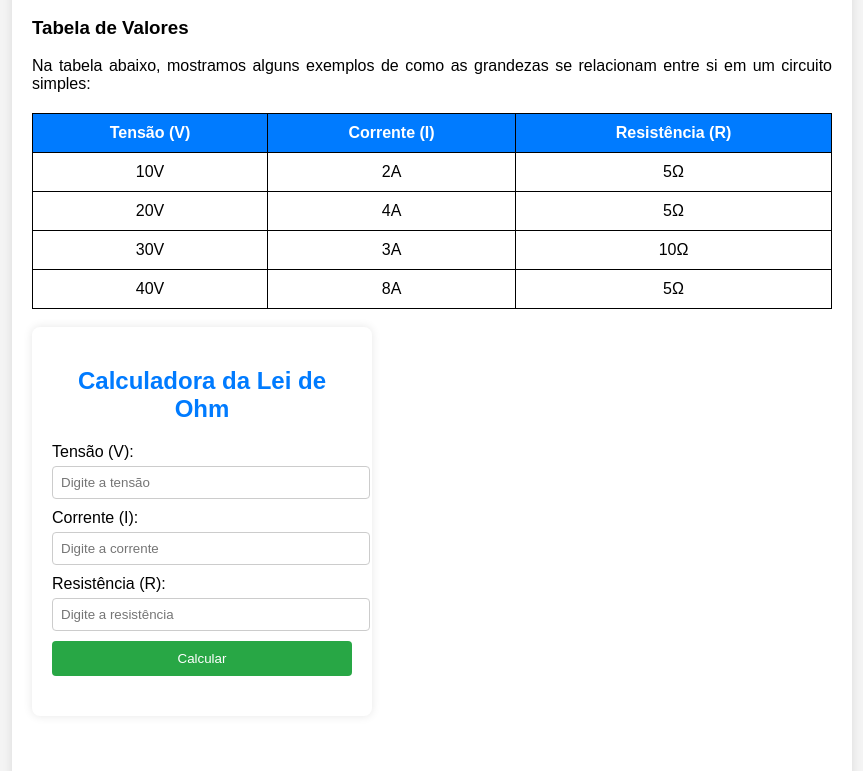
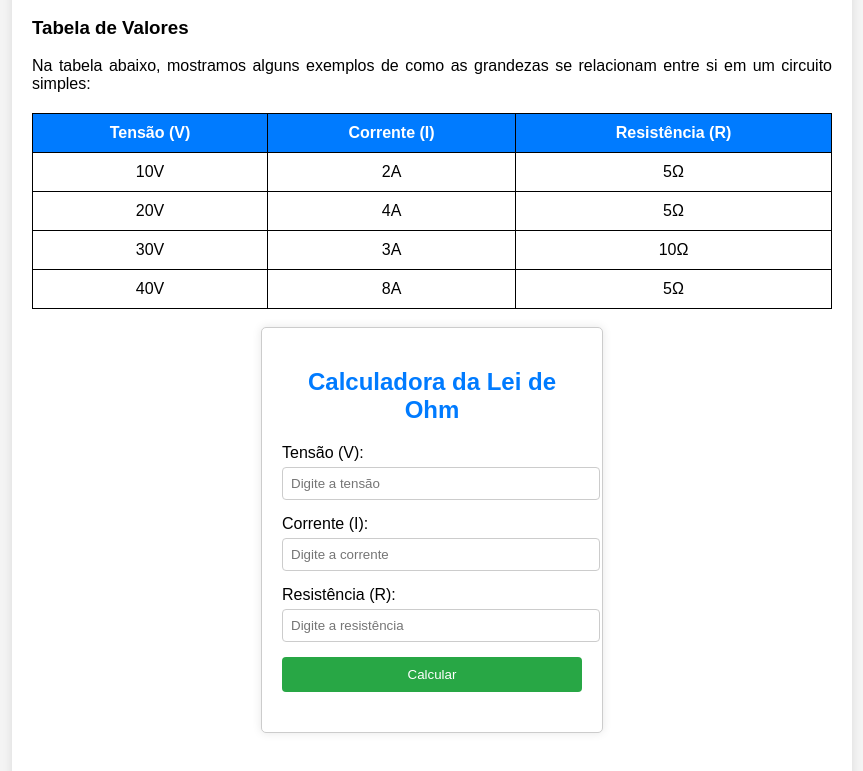
Before and after one commit to 09Adrenalina/np1, a plain HTML site: page formulas.html in a window 1280 px wide. Shown: the part 1504-2275 px from the top of the page, without its empty margins (208-1071 px from the left). Drawn offline with Linux system fonts and the light colour scheme.

Commit message:
Add files via upload

```diff
--- a/formulas.html
+++ b/formulas.html
@@ -147,3 +147,8 @@
 
     </div>
 </main>
+    </section>
+
+    <script src="script.js"></script>
+</body>
+</html>
--- a/style.css
+++ b/style.css
@@ -184,3 +184,14 @@ input[type=checkbox] {
     width: 60%;
     height: 50%;
 }
+
+.container {
+    max-width: 400px;
+    margin: auto;
+    padding: 20px;
+    border: 1px solid #ccc;
+    border-radius: 5px;
+}
+.input-group {
+    margin-bottom: 15px;
+}
```
Also changed, not shown: questionario.html (+1 -0 lines).
